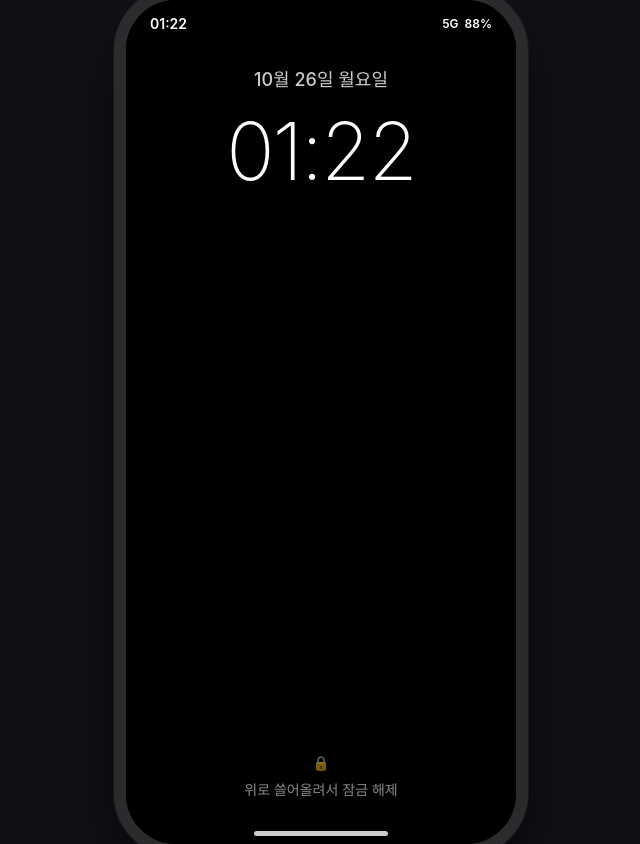
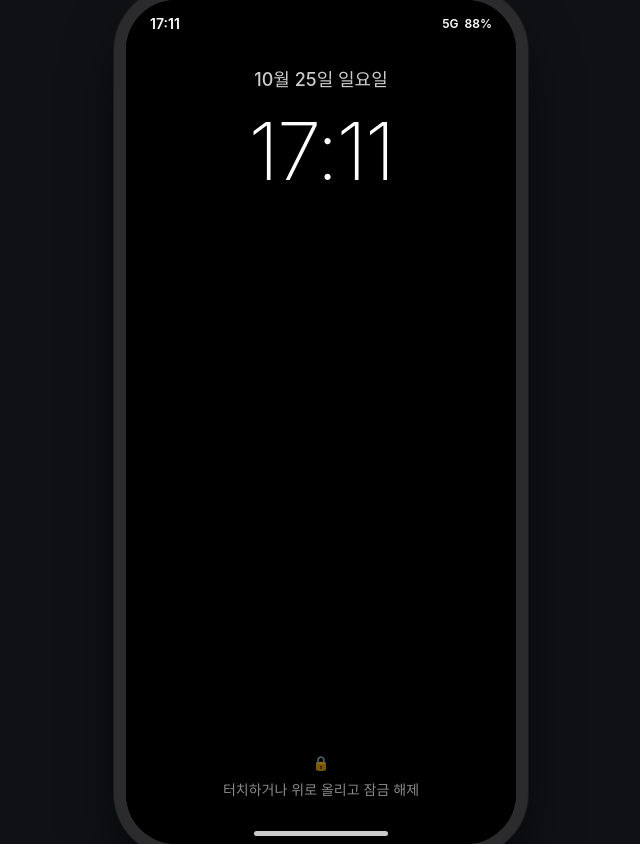
Before and after one commit to munji08/ryeji, a plain HTML site: page index.html in a window 1280 px wide. Shown: the whole page, without its empty margins (319-959 px from the left). Drawn offline with Linux system fonts and the light colour scheme.

Commit message:
index.html 업데이트

```diff
--- a/index.html
+++ b/index.html
@@ -143,7 +143,7 @@
             left: 0;
             width: 100%;
             height: 100%;
-            background: rgba(0, 0, 0, 0.9);
+            background: rgba(0, 0, 0, 0.92);
             backdrop-filter: blur(30px);
             -webkit-backdrop-filter: blur(30px);
             display: flex;
@@ -536,7 +536,7 @@
     <!-- 다이내믹 아일랜드 & 상단 바 -->
     <div class="dynamic-island"></div>
     <div class="status-bar">
-        <span>01:22</span>
+        <span id="status-time">00:00</span>
         <div class="status-icons">
             <span>5G</span>
             <span>88%</span>
@@ -544,19 +544,19 @@
     </div>
 
     <!-- 1. 잠금 화면 -->
-    <div class="screen active" id="lock-screen">
+    <div class="screen active" id="lock-screen" onclick="showPasscode()">
         <div style="text-align: center;">
-            <div class="lock-date">10월 26일 월요일</div>
-            <div class="lock-clock">01:22</div>
+            <div class="lock-date" id="lock-date">10월 26일 월요일</div>
+            <div class="lock-clock" id="lock-clock">00:00</div>
         </div>
 
         <div class="swipe-hint">
             <span>🔒</span>
-            <span>위로 쓸어올려서 잠금 해제</span>
+            <span>터치하거나 위로 올리고 잠금 해제</span>
         </div>
 
         <!-- 암호 키패드 오버레이 -->
-        <div class="passcode-overlay" id="passcode-overlay">
+        <div class="passcode-overlay" id="passcode-overlay" onclick="event.stopPropagation()">
             <div class="passcode-title">암호 입력</div>
             <div class="passcode-dots">
                 <div class="dot"></div>
@@ -715,36 +715,35 @@
     let currentPasscode = "";
     const CORRECT_PASSCODE = "0526";
 
-    const lockScreen = document.getElementById('lock-screen');
-    const passcodeOverlay = document.getElementById('passcode-overlay');
+    // 실시간 날짜 및 시간 업데이트
+    function updateRealTime() {
+        const now = new Date();
+        const hours = String(now.getHours()).padStart(2, '0');
+        const minutes = String(now.getMinutes()).padStart(2, '0');
 
-    // 터치/클릭 감지
-    let startY = 0;
+        const timeStr = `${hours}:${minutes}`;
+        document.getElementById('status-time').innerText = timeStr;
+        document.getElementById('lock-clock').innerText = timeStr;
 
-    lockScreen.addEventListener('mousedown', handleStart);
-    lockScreen.addEventListener('touchstart', handleStart);
-    lockScreen.addEventListener('mouseup', handleEnd);
-    lockScreen.addEventListener('touchend', handleEnd);
+        const months = now.getMonth() + 1;
+        const date = now.getDate();
+        const days = ['일요일', '월요일', '화요일', '수요일', '목요일', '금요일', '토요일'];
+        const dayStr = days[now.getDay()];
 
-    function handleStart(e) {
-        startY = e.type.includes('touch') ? e.touches[0].clientY : e.clientY;
+        document.getElementById('lock-date').innerText = `${months}월 ${date}일 ${dayStr}`;
     }
 
-    function handleEnd(e) {
-        const endY = e.type.includes('touch') ? e.changedTouches[0].clientY : e.clientY;
-        // 위로 20px 이상 슬라이드하거나 일반 터치 시 암호창 열기
-        if (startY - endY >= 0) {
-            showPasscode();
-        }
-    }
+    setInterval(updateRealTime, 1000);
+    updateRealTime();
 
+    // 잠금화면 및 암호창 제어
     function showPasscode() {
-        passcodeOverlay.classList.add('show');
+        document.getElementById('passcode-overlay').classList.add('show');
     }
 
     function hidePasscode(e) {
         if(e) e.stopPropagation();
-        passcodeOverlay.classList.remove('show');
+        document.getElementById('passcode-overlay').classList.remove('show');
         currentPasscode = "";
         updateDots();
     }
@@ -757,8 +756,8 @@
             if (currentPasscode.length === 4) {
                 setTimeout(() => {
                     if (currentPasscode === CORRECT_PASSCODE) {
-                        passcodeOverlay.classList.remove('show');
-                        lockScreen.classList.remove('active');
+                        document.getElementById('passcode-overlay').classList.remove('show');
+                        document.getElementById('lock-screen').classList.remove('active');
                         document.getElementById('home-screen').classList.add('active');
                     } else {
                         alert('암호가 올바르지 않습니다.');
```
